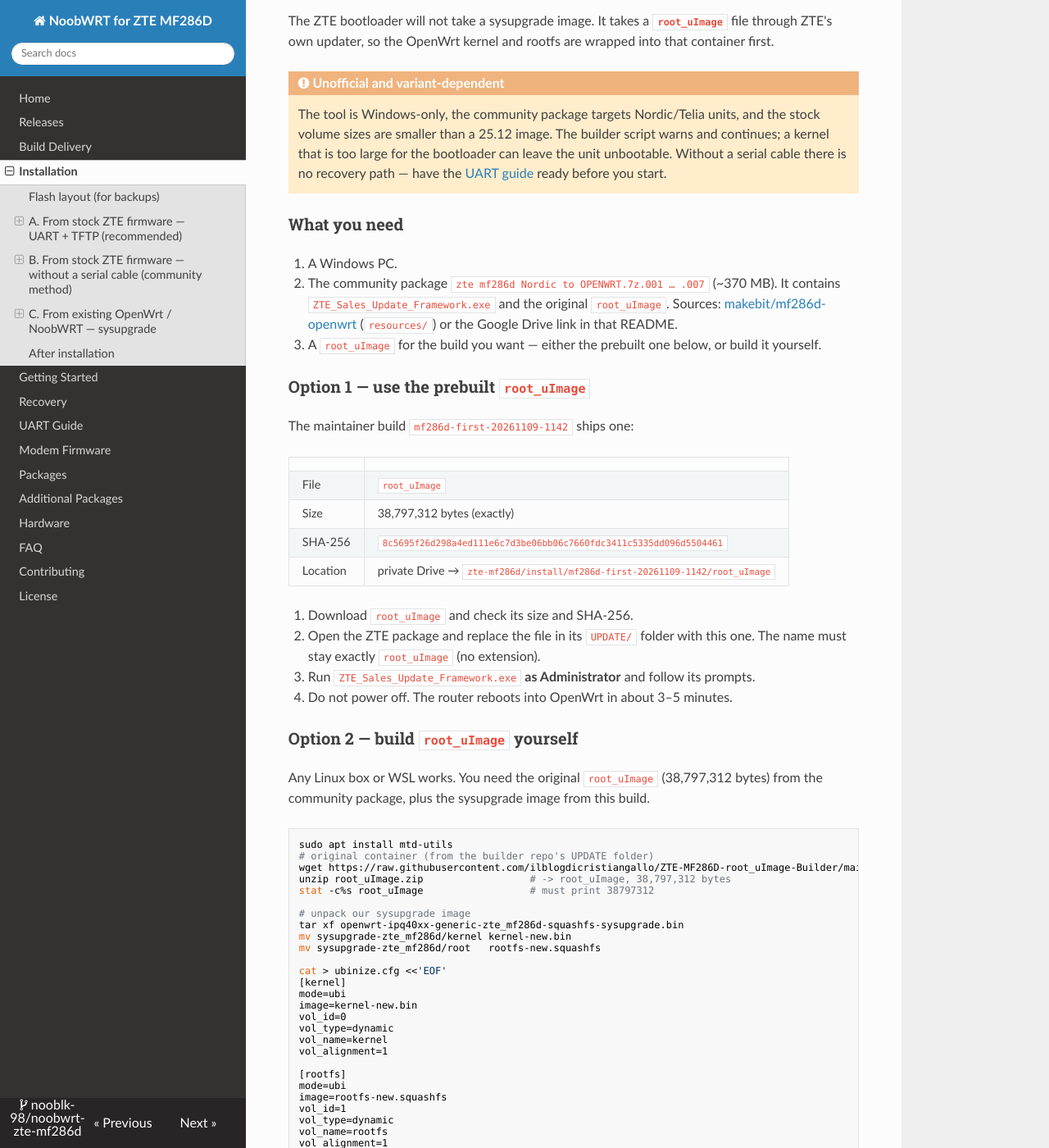
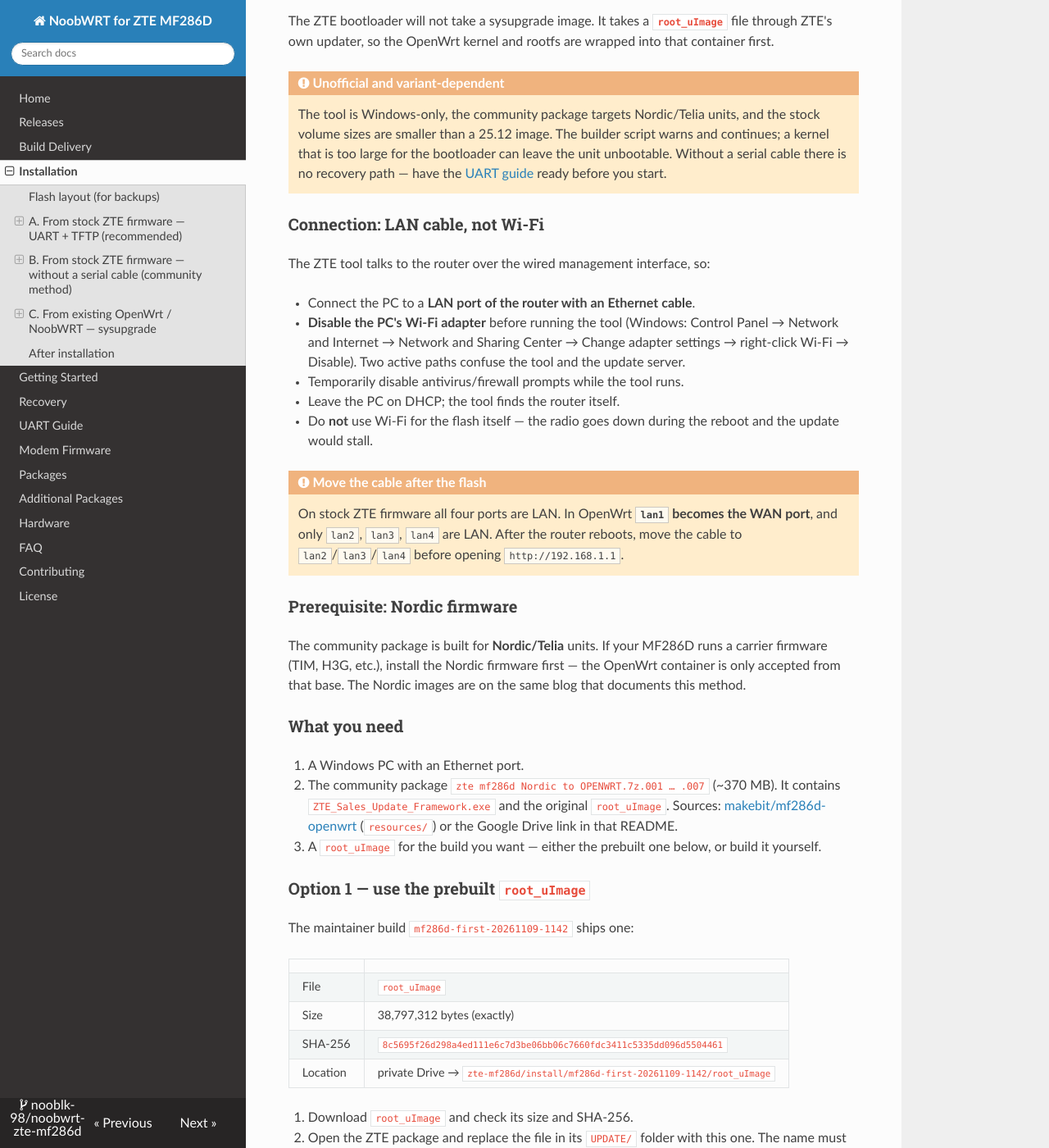
Before and after one commit to nooblk-98/noobwrt-zte-mf286d, an MkDocs documentation site: the page built from docs/installation.md, in a window 1280 px wide and 1400 px high, scrolled down 2260 px. Shown: the whole window at 82% size. Built offline with MkDocs 1.6.1, drawn with Linux system fonts in a browser that asks for light colours; nearby versions of some CDN libraries.

Commit message:
docs: no-cable flash needs LAN, Wi-Fi disabled, Nordic base
Adds the connection requirements from the original guide: wired LAN only, disable
the PC Wi-Fi adapter, antivirus off, and move the cable to lan2-4 after the flash
because lan1 becomes WAN in OpenWrt. Notes the Nordic-firmware prerequisite.

```diff
--- a/docs/installation.md
+++ b/docs/installation.md
@@ -114,9 +114,35 @@ that container first.
     unbootable. Without a serial cable there is no recovery path — have the
     [UART guide](uart-guide.md) ready before you start.
 
+### Connection: LAN cable, not Wi-Fi
+
+The ZTE tool talks to the router over the wired management interface, so:
+
+- Connect the PC to a **LAN port of the router with an Ethernet cable**.
+- **Disable the PC's Wi-Fi adapter** before running the tool (Windows: Control Panel
+  → Network and Internet → Network and Sharing Center → Change adapter settings →
+  right-click Wi-Fi → Disable). Two active paths confuse the tool and the update
+  server.
+- Temporarily disable antivirus/firewall prompts while the tool runs.
+- Leave the PC on DHCP; the tool finds the router itself.
+- Do **not** use Wi-Fi for the flash itself — the radio goes down during the reboot
+  and the update would stall.
+
+!!! warning "Move the cable after the flash"
+    On stock ZTE firmware all four ports are LAN. In OpenWrt **`lan1` becomes the
+    WAN port**, and only `lan2`, `lan3`, `lan4` are LAN. After the router reboots,
+    move the cable to `lan2`/`lan3`/`lan4` before opening `http://192.168.1.1`.
+
+### Prerequisite: Nordic firmware
+
+The community package is built for **Nordic/Telia** units. If your MF286D runs a
+carrier firmware (TIM, H3G, etc.), install the Nordic firmware first — the OpenWrt
+container is only accepted from that base. The Nordic images are on the same blog
+that documents this method.
+
 ### What you need
 
-1. A Windows PC.
+1. A Windows PC with an Ethernet port.
 2. The community package `zte mf286d Nordic to OPENWRT.7z.001 … .007` (~370 MB).
    It contains `ZTE_Sales_Update_Framework.exe` and the original `root_uImage`.
    Sources: [makebit/mf286d-openwrt](https://github.com/makebit/mf286d-openwrt)
```
